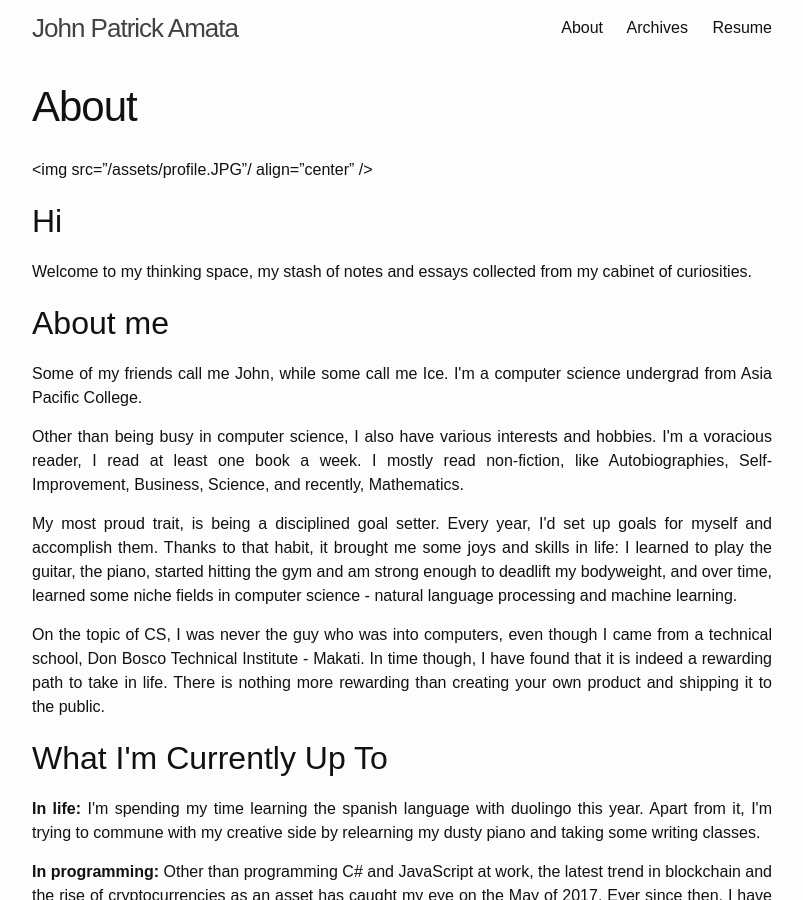
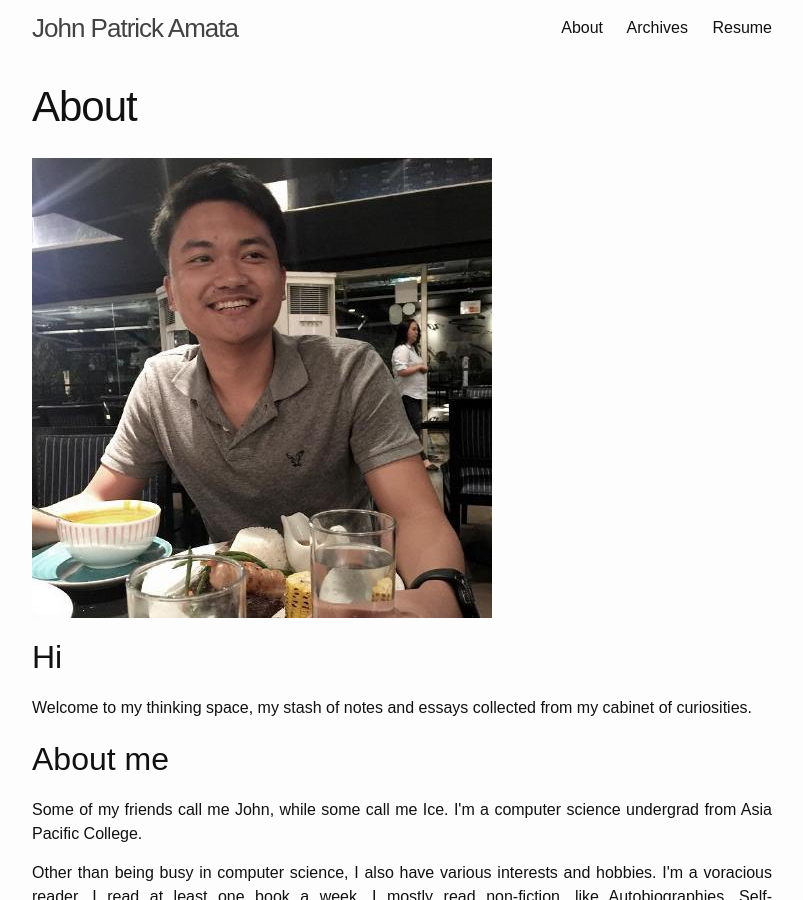
Before and after one commit to jpamata/jpamata.github.io, a Jekyll site: the page built from about.md, in a window 1280 px wide and 900 px high. Shown: the whole window, without its empty margins (238-1041 px from the left). Built offline with Jekyll 4.4.1, drawn with Linux system fonts in a browser that asks for light colours; comment, search, counter and statistics services are not loaded.

Commit message:
about profile img fix

```diff
--- a/about.md
+++ b/about.md
@@ -4,7 +4,7 @@ title: "About"
 permalink: /about/
 ---
 
-<img src="/assets/profile.JPG"/ align="center" />
+<img src="/assets/profile.JPG" align="center" />
 ## Hi
 <p align="justify">Welcome to my thinking space, my stash of notes and essays collected from my cabinet of curiosities.</p>
 
```
